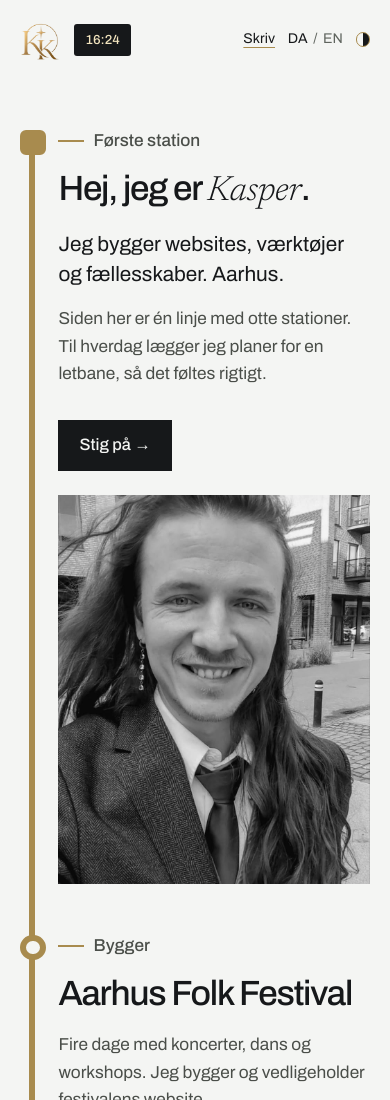
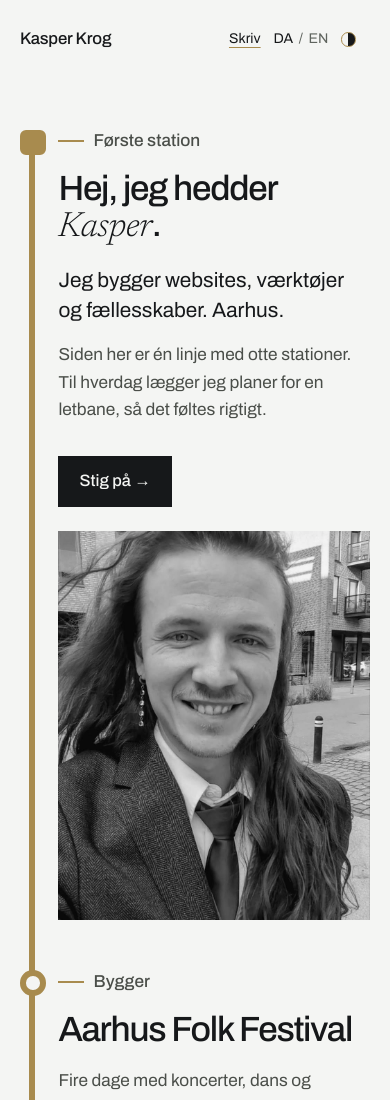
Before and after one commit to KasperKrog92/kasperkrog.dk, a plain HTML site: page index.html in a window 390 px wide. Shown: the top 1100 px of the page. Drawn offline with Linux system fonts and the light colour scheme.

Commit message:
Drop the logo, use the station ring as favicon, and greet by name
The header now shows only the wordmark; the gold KK monogram and
kk-logo.png are gone. The favicon is the brass station ring from the
route on a near-black rounded square, with an SVG source and PNG, ICO
and Apple touch renderings drawn by tools/make-identity-assets.ps1.
Icon links get a new cache version on all three pages.

The greeting reads "Hej, jeg hedder Kasper." / "Hi, my name is Kasper."
The first stop gets a wider copy column so it stays on one line and the
stop still fits 1280x720. The wordmark stays visible on phones; the
board hides below 400px instead. og.jpg is recaptured, and the docs drop
the monogram exception from the image rule.

Co-Authored-By: Claude Opus 5.5 <noreply@anthropic.com>

```diff
--- a/404.html
+++ b/404.html
@@ -6,9 +6,10 @@
   <title>Siden findes ikke · Kasper Krog</title>
   <meta name="robots" content="noindex">
   <meta name="theme-color" content="#16181a">
-  <link rel="icon" href="/assets/favicon.png?v=20260911" type="image/png" sizes="64x64">
-  <link rel="icon" href="/favicon.ico?v=20260911" sizes="16x16 32x32 48x48">
-  <link rel="apple-touch-icon" href="/assets/apple-touch-icon.png?v=20260911">
+  <link rel="icon" href="/assets/favicon.svg?v=20261031" type="image/svg+xml">
+  <link rel="icon" href="/assets/favicon.png?v=20261031" type="image/png" sizes="64x64">
+  <link rel="icon" href="/favicon.ico?v=20261031" sizes="16x16 32x32 48x48">
+  <link rel="apple-touch-icon" href="/assets/apple-touch-icon.png?v=20261031">
   <script>
     (function () {
       var key = 'kk-theme';
@@ -41,7 +42,7 @@
   <a class="skip-link" href="#main-content">Spring til indhold</a>
   <header class="site-head">
     <a class="brand" href="/" aria-label="Kasper Krog, forside">
-      <img class="brand-mark" src="/assets/kk-logo.png" width="490" height="490" alt="" aria-hidden="true"><span>Kasper Krog</span>
+      <span>Kasper Krog</span>
     </a>
     <div class="board" aria-hidden="true">
       <span class="board-time" id="board-time">Linjen</span>
--- a/css/site.css
+++ b/css/site.css
@@ -96,8 +96,7 @@ img { display: block; max-width: 100%; height: auto; }
   padding: 1.1rem var(--page-x);
 }
 
-.brand { display: inline-flex; align-items: center; gap: .7rem; justify-self: start; font-weight: 500; text-decoration: none; }
-.brand-mark { width: 40px; height: 40px; }
+.brand { display: inline-flex; align-items: center; min-height: 2.75rem; justify-self: start; font-size: 1.05rem; font-weight: 500; letter-spacing: -.01em; text-decoration: none; white-space: nowrap; }
 
 .board {
   display: flex;
@@ -262,6 +261,11 @@ img { display: block; max-width: 100%; height: auto; }
 }
 .stop h1:focus,
 .stop h2:focus { outline: none; }
+/* the greeting gets a wider column so it stays on one line */
+.stop-first { grid-template-columns: minmax(0, 7fr) minmax(0, 5fr); }
+.stop-first .stop-copy { max-width: 42rem; }
+.stop-first h1 { font-size: clamp(2.2rem, 3.8vw, 3.6rem); }
+.stop-first .stop-copy > p { max-width: 34rem; }
 .stop h1 em { font-family: var(--font-accent); font-weight: 300; letter-spacing: -.01em; }
 
 .stop p { margin: 0 0 1rem; color: var(--ink-2); font-size: 1.08rem; }
@@ -418,7 +422,11 @@ a.plate:hover img { transform: scale(1.02); }
 }
 
 @media (max-width: 560px) {
-  .brand span, .board-place { display: none; }
+  .board-place { display: none; }
+}
+
+@media (max-width: 400px) {
+  .board { display: none; }
   .head-tools { gap: .8rem; }
   .theme-word { display: none; }
 }
--- a/index.html
+++ b/index.html
@@ -18,9 +18,10 @@
   <link rel="alternate" hreflang="da" href="https://kasper-krog.dk/">
   <link rel="alternate" hreflang="en" href="https://kasper-krog.dk/en/">
   <link rel="alternate" hreflang="x-default" href="https://kasper-krog.dk/">
-  <link rel="icon" href="assets/favicon.png?v=20260911" type="image/png" sizes="64x64">
-  <link rel="icon" href="favicon.ico?v=20260911" sizes="16x16 32x32 48x48">
-  <link rel="apple-touch-icon" href="assets/apple-touch-icon.png?v=20260911">
+  <link rel="icon" href="assets/favicon.svg?v=20261031" type="image/svg+xml">
+  <link rel="icon" href="assets/favicon.png?v=20261031" type="image/png" sizes="64x64">
+  <link rel="icon" href="favicon.ico?v=20261031" sizes="16x16 32x32 48x48">
+  <link rel="apple-touch-icon" href="assets/apple-touch-icon.png?v=20261031">
   <script>
     (function () {
       var key = 'kk-theme';
@@ -64,7 +65,7 @@
   <a class="skip-link" href="#main-content">Spring til indhold</a>
   <header class="site-head">
     <a class="brand" href="./" data-go="hej" aria-label="Kasper Krog, forside">
-      <img class="brand-mark" src="assets/kk-logo.png" width="490" height="490" alt="" aria-hidden="true"><span>Kasper Krog</span>
+      <span>Kasper Krog</span>
     </a>
     <div class="board" aria-hidden="true">
       <span class="board-time" id="board-time">Linjen</span>
@@ -92,10 +93,10 @@
   </nav>
 
   <main class="platforms" id="main-content" tabindex="-1">
-    <section class="stop terminus" id="hej" aria-labelledby="hero-heading">
+    <section class="stop stop-first terminus" id="hej" aria-labelledby="hero-heading">
       <div class="stop-copy">
         <p class="stop-kicker">Første station</p>
-        <h1 id="hero-heading">Hej, jeg er <em>Kasper</em>.</h1>
+        <h1 id="hero-heading">Hej, jeg hedder <em>Kasper</em>.</h1>
         <p class="lead">Jeg bygger websites, værktøjer og fællesskaber. Aarhus.</p>
         <p>Siden her er én linje med otte stationer. Til hverdag lægger jeg planer for en letbane, så det føltes rigtigt.</p>
         <div class="stop-actions">
```
Also changed, not shown: en/index.html (+7 -6 lines), assets/apple-touch-icon.png, assets/favicon.ico, assets/favicon.png, assets/favicon.svg (added), assets/img/og.jpg, assets/kk-logo.png (deleted), favicon.ico, 5 other files.
